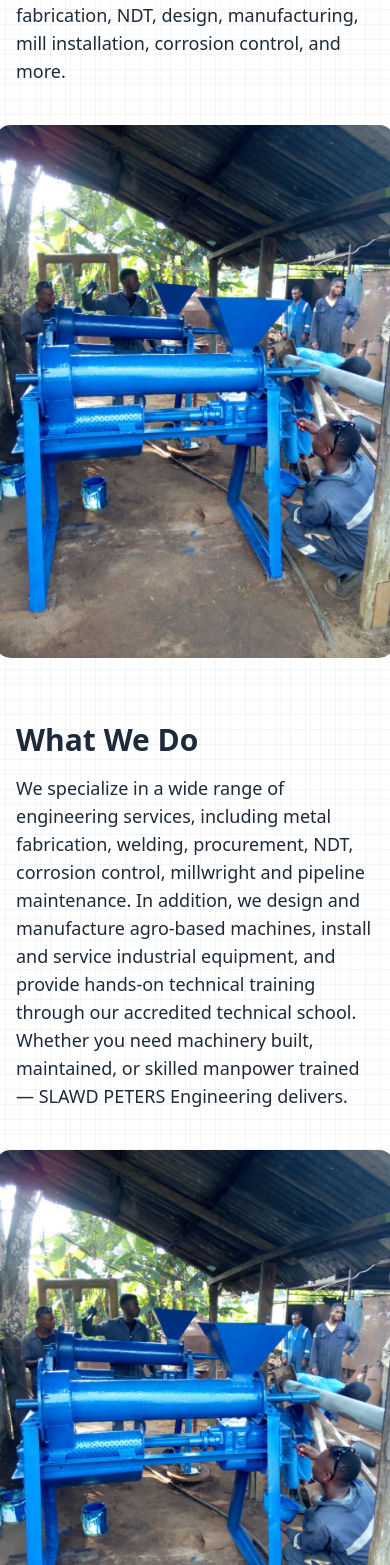
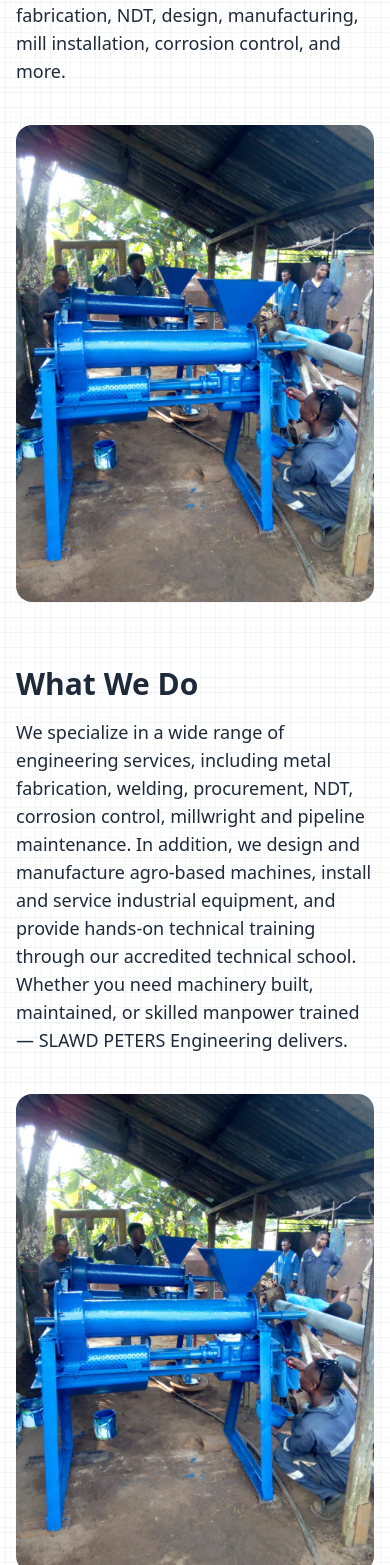
Before and after one commit to manueljo/slawd-peters, a Next.js app: page / in a window 390 px wide. Shown: the part 1123-2688 px from the top of the page. Built offline with nearby package versions, Linux system fonts and the light colour scheme.

Commit message:
Fix home page mobile overflow bug

```diff
--- a/app/layout.js
+++ b/app/layout.js
@@ -22,7 +22,7 @@ export default function RootLayout({ children }) {
   return (
     <html lang="en">
       <body className={`${geistSans.variable} ${geistMono.variable} antialiased`}>
-        <div className="min-h-screen w-full  relative text-gray-800">
+        <div className="min-h-screen w-full  relative text-gray-800 overflow-hidden">
           {/* Concentric Squares - Light Pattern */}
           <div
             className="absolute inset-0 z-[-1] pointer-events-none"
--- a/components/what-we-do.jsx
+++ b/components/what-we-do.jsx
@@ -11,7 +11,7 @@ const WhatWeDo = () => {
                 </p>
             </div>
             <div>
-                <Image src={what} className="max-w-[400px] rounded-2xl" alt='what we do'/>
+                <Image src={what} className="md:max-w-[400px] rounded-2xl" alt='what we do'/>
             </div>
         </section>
     )
--- a/components/who-we-are.jsx
+++ b/components/who-we-are.jsx
@@ -5,7 +5,7 @@ const WhoWeAre = () => {
     return(
         <section className='min-h-screen w-full max-w-[1440px] mx-auto px-4 py-8 flex items-center justify-around flex-col-reverse md:flex-row gap-10'>
             <div>
-                <Image src={WhoWeAreImage} alt="who we are" className="max-w-[400px] rounded-2xl"/>
+                <Image src={WhoWeAreImage} alt="who we are" className="md:max-w-[400px] rounded-2xl"/>
             </div>
             <div className="max-w-[500px]">
                 <h2 className="text-3xl md:text-5xl font-bold">Who We Are</h2>
```
